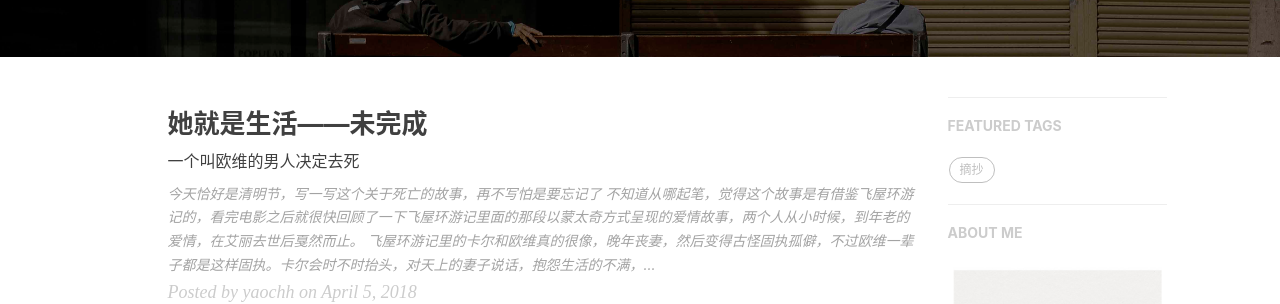
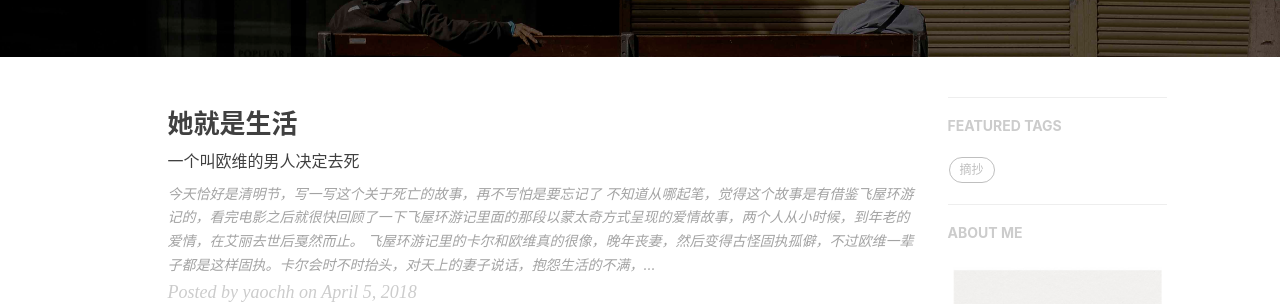
Before and after one commit to yaochh/yaochh.github.io, a Jekyll site: the page built from index.html, in a window 1280 px wide. Shown: the part 341-645 px from the top of the page. Built offline with Jekyll 4.4.1, drawn with Linux system fonts in a browser that asks for light colours; nearby versions of some CDN libraries; the list of posts is cut into pages by our own code; comment, search, counter and statistics services are not loaded.

Commit message:
修改标题

```diff
--- a/_posts/2018-04-05-EnmansomheterOve.md
+++ b/_posts/2018-04-05-EnmansomheterOve.md
@@ -1,6 +1,6 @@
 ---
 layout:       post
-title:        "她就是生活——未完成"
+title:        "她就是生活"
 subtitle:     "一个叫欧维的男人决定去死"
 date:         2018-4-5 23:27:56
 author:       "yaochh"
```
